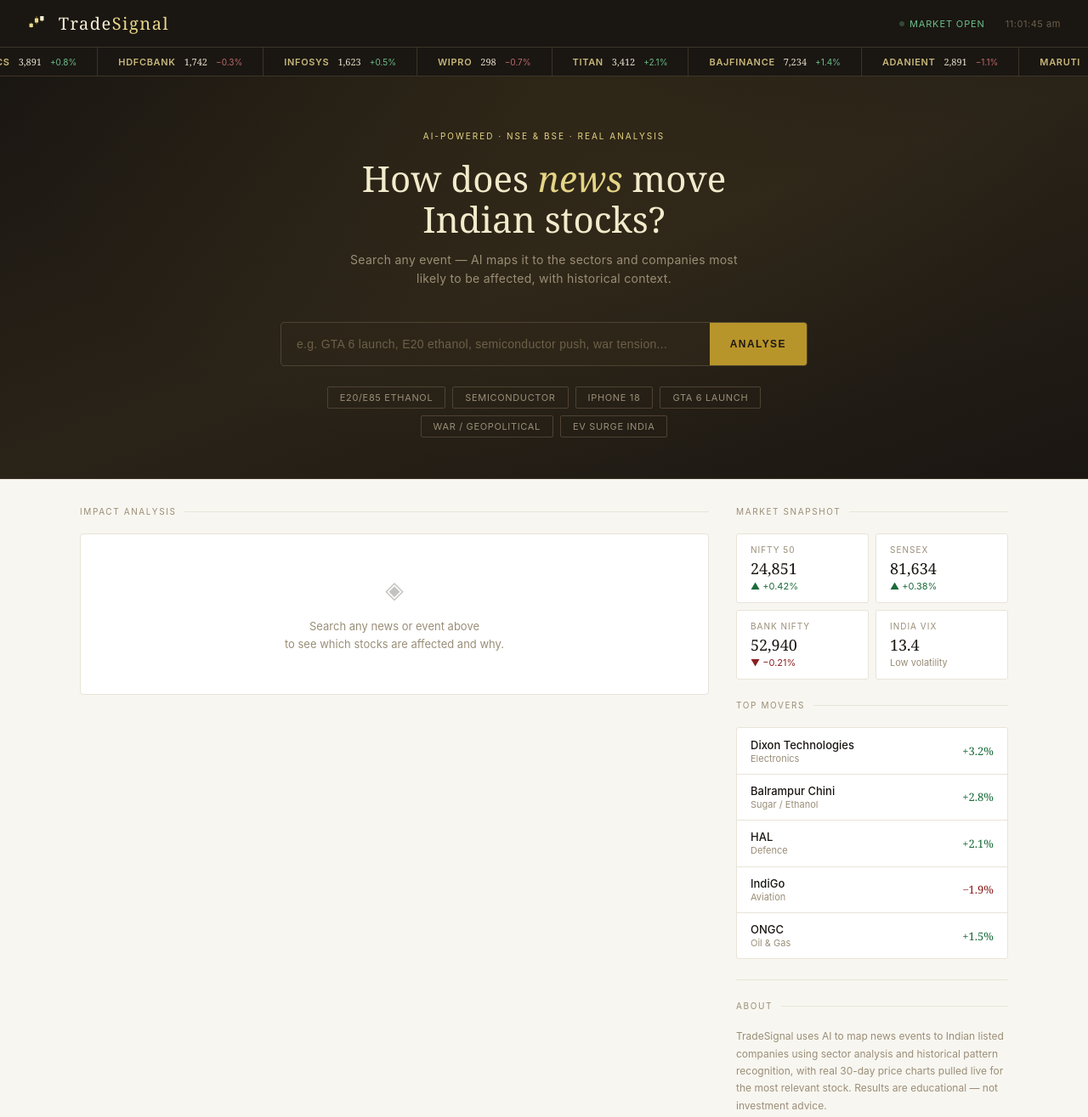
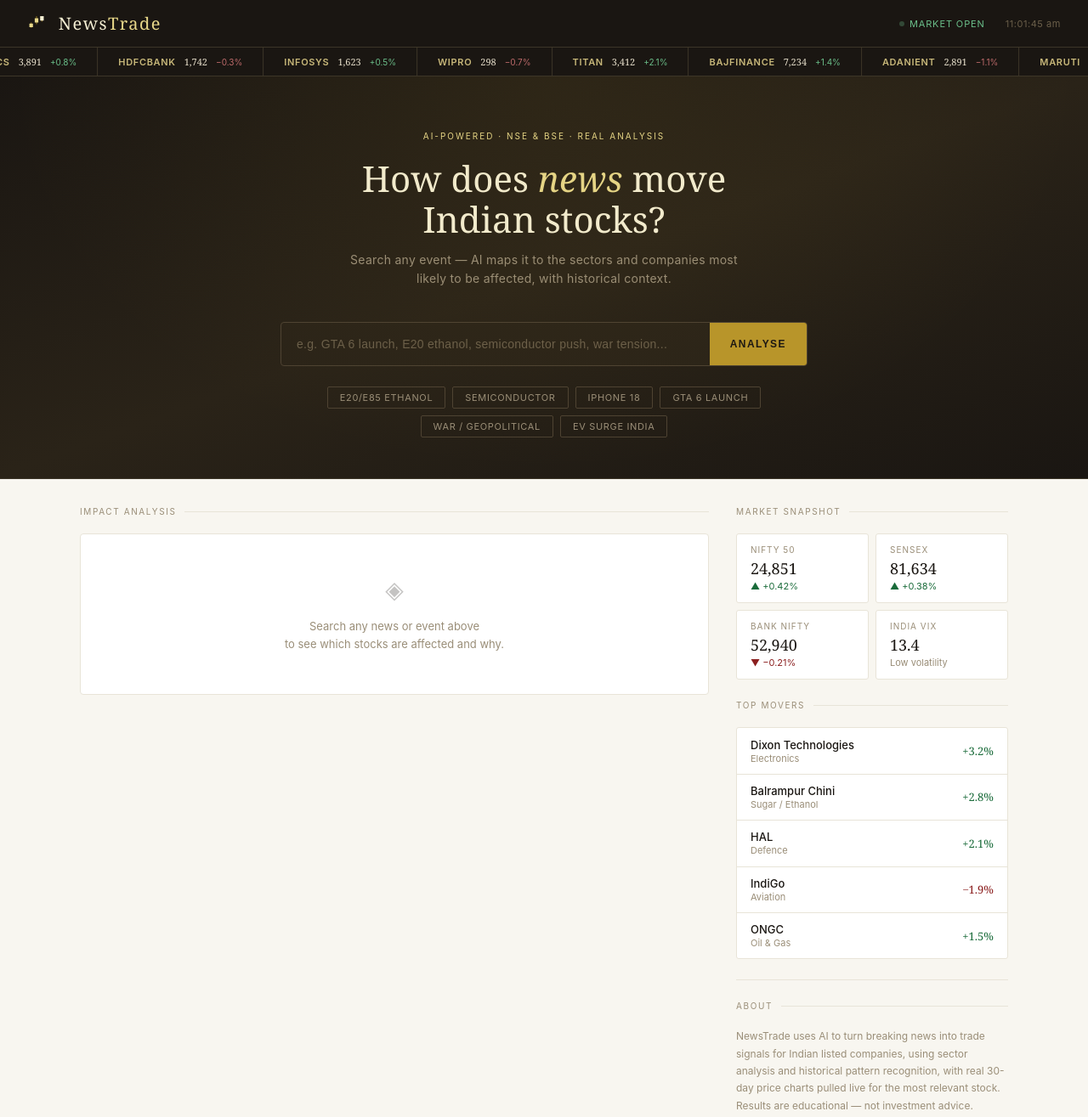
Before and after one commit to callaniruddh1427-afk/Trade-Analysis, a website: page public/index.html in a window 1280 px wide. Shown: the top 1315 px of the page at 85% size. Drawn offline with nearby package versions, Linux system fonts and the light colour scheme.

Commit message:
Rename TradeSignal to NewsTrade in index.html
Updated the title and references from 'TradeSignal' to 'NewsTrade'. Modified the description to reflect the new branding.

```diff
--- a/public/index.html
+++ b/public/index.html
@@ -3,7 +3,7 @@
 <head>
 <meta charset="UTF-8"/>
 <meta name="viewport" content="width=device-width,initial-scale=1.0"/>
-<title>TradeSignal — AI Stock Impact</title>
+<title>NewsTrade — AI Stock Impact</title>
 <script src="https://cdnjs.cloudflare.com/ajax/libs/Chart.js/4.4.1/chart.umd.js"></script>
 <style>
 *{box-sizing:border-box;margin:0;padding:0}
@@ -187,7 +187,7 @@
       <line x1="75" y1="30" x2="75" y2="-15" stroke="#b8952a" stroke-width="5"/>
       <rect x="65" y="-5" width="20" height="30" fill="#f5efd4" rx="1"/>
     </svg>
-    Trade<em>Signal</em>
+    News<em>Trade</em>
   </div>
   <div class="loader-tickers">
     <div class="lt"><div class="lt-name">Nifty 50</div><div class="lt-val">24,851</div><div class="lt-chg">▲ +0.42%</div></div>
@@ -208,7 +208,7 @@
       <line x1="75" y1="30" x2="75" y2="-15" stroke="#b8952a" stroke-width="5"/>
       <rect x="65" y="-5" width="20" height="30" fill="#f5efd4" rx="1"/>
     </svg>
-    Trade<em>Signal</em>
+    News<em>Trade</em>
   </div>
   <div class="nav-items">
     <div class="nav-live"><div class="nav-dot"></div>Market open</div>
@@ -264,7 +264,7 @@
     <div class="divider"></div>
     <div class="sec-label">About</div>
     <div style="font-size:12px;color:var(--ink4);line-height:1.7">
-      TradeSignal uses AI to map news events to Indian listed companies using sector analysis and historical pattern recognition, with real 30-day price charts pulled live for the most relevant stock. Results are educational — not investment advice.
+      NewsTrade uses AI to turn breaking news into trade signals for Indian listed companies, using sector analysis and historical pattern recognition, with real 30-day price charts pulled live for the most relevant stock. Results are educational — not investment advice.
     </div>
   </div>
 </div>
```
